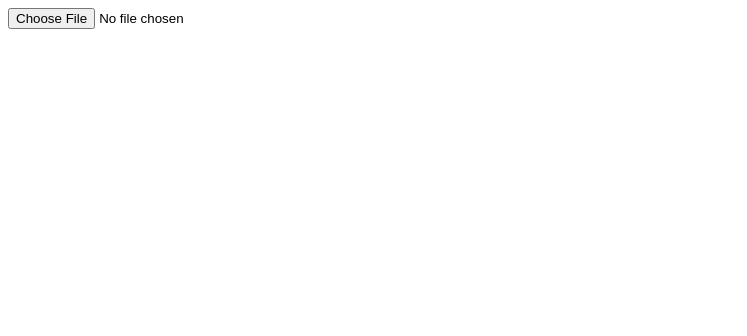
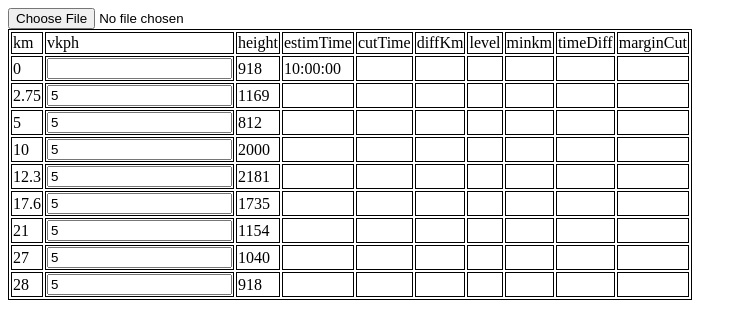
Before and after one commit to icapa/TrailRunManager, a plain HTML site: page index.html in a window 1280 px wide. Shown: the whole page, without its empty margins (0-747 px from the left). Drawn offline with Linux system fonts and the light colour scheme.

Commit message:
All maths are included

```diff
--- a/index.html
+++ b/index.html
@@ -3,6 +3,8 @@
     <head>
         <meta charset="utf-8">
         <title>TrailRunnerManager</title>
+        <link rel="stylesheet" href="./style/styles.css">
+
     </head>
     <body>
         <input type="file" id="file-input" />
@@ -11,7 +13,10 @@
         </div>
 
 
-
+        <div>
+            <table id="myTable">
+            </table>
+        </div>
 
 
 
--- a/js/poi.js
+++ b/js/poi.js
@@ -1,23 +1,143 @@
 
-var pointsOfInterest=[];
+let pointsOfInterest=[];
 
-let poiBasic={
-    km: null,
-    vkph: null,
-    height: null,
-    estimTime: null,
-    cutTime: null,
-    calc:{
+let poiBasic = ()=>{
+
+    return {
+        km: null,
+        vkph: 5,
+        height: null,
+        estimTime: null,
+        cutTime: null,
         diffKm:null,
         level: null,
         minkm: null,
+        timeDiff:null,
         marginCut: null
-    }
+
+    };
 }
+
 function addPoiBasic(km, height){
-    var poi=poiBasic;
+    var poi=poiBasic();
     poi.km=km;
     poi.height=height;
     pointsOfInterest.push(poi);
-    console.log(pointsOfInterest);
+    if (pointsOfInterest.length==1){
+        var t = new Date();
+        t.setHours(10,0,0);
+        pointsOfInterest[0]['estimTime']=t;
+        pointsOfInterest[0]['vkph']=null;
+
+    }
 }
+
+
+let onInputDataChange = (element)=>{
+    var elementArray = element.currentTarget.id.split('_');
+    let key=elementArray[0];
+    let index=elementArray[1];
+    pointsOfInterest[index][key]=parseFloat(element.currentTarget.value);
+    calculatePointTable();
+    renderPoints(onInputDataChange);
+}
+
+function calculatePointTable(){
+    pointsOfInterest.forEach((e,index)=>{
+        if (index!=0){
+            let tAnt = pointsOfInterest[index-1]['estimTime'];
+            let diff = pointsOfInterest[index]['km']-pointsOfInterest[index-1]['km'];
+            let diffTime = (diff/pointsOfInterest[index]['vkph'])*60*60*1000;
+            let prueba = new Date(tAnt.getTime()+diffTime)
+
+            pointsOfInterest[index]['estimTime']=prueba;
+            pointsOfInterest[index]['minkm']=60/pointsOfInterest[index]['vkph'];
+            pointsOfInterest[index]['diffKm']=pointsOfInterest[index]['km']-pointsOfInterest[index-1]['km'];
+            pointsOfInterest[index]['level']=pointsOfInterest[index]['height']-pointsOfInterest[index-1]['height'];
+
+            let timeTime=(pointsOfInterest[index]['estimTime']-pointsOfInterest[index-1]['estimTime'])/1000;
+
+            pointsOfInterest[index]['timeDiff']=timeTime;
+
+        }
+    })
+}
+
+
+
+function renderPoints(onInputDataChange){
+    let myTable= document.getElementById('myTable');
+    myTable.textContent='';
+    var row = myTable.insertRow();
+    Object.keys(poiBasic()).forEach(key=>{
+        var cell = row.insertCell();
+        cell.innerHTML=key;
+    })
+
+    pointsOfInterest.forEach(element => {
+        var row = myTable.insertRow();
+        Object.keys(element).forEach(key=>{
+            var cell = row.insertCell();
+            if(key==='vkph'){
+                let theValue = element[key]==null?'':element[key];
+                let theId = key+"_"+pointsOfInterest.indexOf(element).toString();
+                cell.innerHTML="<input type='number' value='"+theValue+"' id='"+theId+"'>"
+                document.getElementById(theId).addEventListener('change',onInputDataChange.bind(element));
+
+            }else if (key==='estimTime'){
+                let timeString = element[key]==null?'':element[key].toTimeString().split(' ')[0];
+                cell.innerHTML=timeString;
+
+            }else if (key==='timeDiff'){
+                let hours= element[key]/60/60;
+                let floorHours=Math.floor(hours);
+                let min=(hours-floorHours)*60;
+                let floorMin = Math.floor(min);
+                let seg=Math.round((min-floorMin)*60);
+                let timeString = element[key]==null?'':floorHours.toLocaleString('es-EU',{minimumIntegerDigits:2,useGrouping:false})+
+                    ":"+floorMin.toLocaleString('es-EU',{minimumIntegerDigits:2,useGrouping:false})+
+                    ":"+seg.toLocaleString('es-EU',{minimumIntegerDigits:2,useGrouping:false})
+
+                cell.innerHTML=timeString;
+            }
+
+            else if (key==='minkm'){
+
+                let min=Math.floor(element['minkm']);
+                let seg = Math.round((element['minkm']-min)*60);
+                let minKmString = element[key]==null?'':min.toString()+":"+seg.toLocaleString('es-EU',{minimumIntegerDigits:2,useGrouping:false});
+
+                cell.innerHTML=minKmString;
+            }else if (key==='diffKm'){
+                var diffKmString = element[key]==null?'':element[key].toLocaleString('es-EU',{maximumFractionDigits:2,useGrouping:false});
+                cell.innerHTML=diffKmString;
+            }else if(key==='level'){
+                var diffLevel=element[key]==null?'':element[key].toLocaleString('es-EU',{maximumFractionDigits:2,useGrouping:false});
+                cell.innerHTML=diffLevel;
+            }
+
+            else{
+                cell.innerHTML=element[key];
+            }
+
+        })
+
+    });
+}
+
+
+// Test
+
+
+addPoiBasic(0,918);
+addPoiBasic(2.75,1169);
+addPoiBasic(5,812);
+addPoiBasic(10,2000);
+addPoiBasic(12.3,2181);
+addPoiBasic(17.6,1735);
+addPoiBasic(21,1154);
+addPoiBasic(27,1040);
+addPoiBasic(28,918);
+
+renderPoints(onInputDataChange);
+renderPoints(onInputDataChange);
--- /dev/null
+++ b/style/styles.css
@@ -0,0 +1,3 @@
+table, th, td {
+    border: 1px solid;
+  }
```
